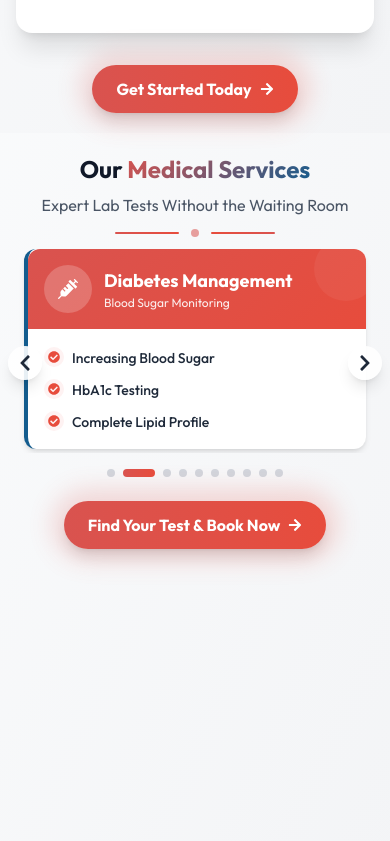
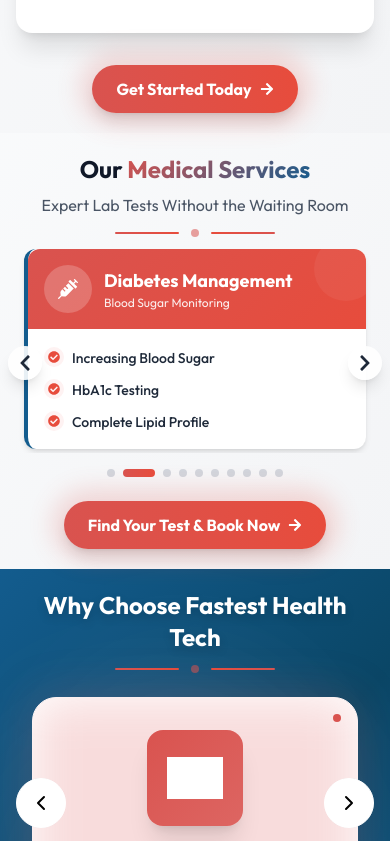
Before and after one commit to crowddevelopers08-arch/fastest-health, a Next.js app: page / in a window 390 px wide. Shown: the part 1843-2684 px from the top of the page. Built offline with nearby package versions, Linux system fonts and the light colour scheme; grey boxes are pictures that could not be loaded.

Commit message:
fastest our service changes

```diff
--- a/component/service.tsx
+++ b/component/service.tsx
@@ -170,7 +170,7 @@
   }, [currentIndex, isMobile]);
 
   return (
-    <div id='services' className="min-h-screen bg-gradient-to-br from-gray-50 to-gray-100 py-10 px-4 sm:px-6 lg:px-8 max-sm:py-5">
+    <div id='services' className="bg-gradient-to-br from-gray-50 to-gray-100 py-10 px-4 sm:px-6 lg:px-8 max-sm:py-5">
       <div className="max-w-7xl mx-auto">
         {/* Header Section */}
         <div className="text-center max-sm:mb-3 mb-6">
```
